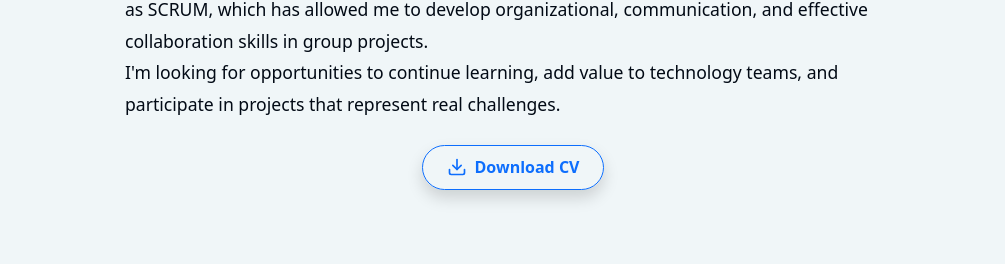
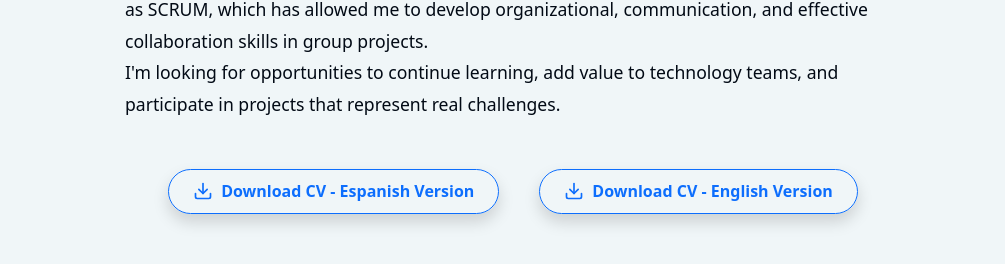
Before and after one commit to LautaroLeall/Portafolio-LLDP, a React (Vite) app: page / in a window 1280 px wide. Shown: the part 1130-1394 px from the top of the page, without its empty margins (127-1132 px from the left). Built offline with nearby package versions, Linux system fonts and the light colour scheme.

Commit message:
Actualizamos About.jsx y .css con nuevos cv

```diff
--- a/src/components/About.jsx
+++ b/src/components/About.jsx
@@ -46,20 +46,37 @@ const About = () => {
             </motion.p>
 
             {/* Botón centrado para descargar el CV */}
+            <motion.div className="d-flex justify-content-center align-items-center container-cv mt-5">
                 <motion.div
-                className="d-flex justify-content-center mt-4"
+                    className="d-flex justify-content-center btn-download align-items-center"
                     initial={{ opacity: 0, y: 20 }}
                     animate={{ opacity: 1, y: 0 }}
                     transition={{ delay: 0.4, duration: 0.6 }}
                 >
                     <a
-                    href="/Lautaro-CV.pdf"
+                        href="/Lautaro-Leal-Del-Prete-Spanish.pdf"
                         download
                         className="btn btn-outline-primary btn-cv shadow d-flex align-items-center gap-2"
                     >
                         <Download size={20} />
-                    Download CV
+                        Download CV - Espanish Version
                     </a>
+                </motion.div>
+                <motion.div
+                    className="d-flex justify-content-center btn-download align-items-center"
+                    initial={{ opacity: 0, y: 20 }}
+                    animate={{ opacity: 1, y: 0 }}
+                    transition={{ delay: 0.4, duration: 0.6 }}
+                >
+                    <a
+                        href="/Lautaro-Leal-Del-Prete-English.pdf"
+                        download
+                        className="btn btn-outline-primary btn-cv shadow d-flex align-items-center gap-2"
+                    >
+                        <Download size={20} />
+                        Download CV - English Version
+                    </a>
+                </motion.div>
             </motion.div>
         </div>
     )
--- a/src/styles/about.css
+++ b/src/styles/about.css
@@ -27,6 +27,10 @@
 }
 
 /* Botón CV */
+.container-cv{
+    gap: 2.5rem;
+}
+
 .btn-cv {
     font-weight: 600;
     padding: 0.6rem 1.5rem;
@@ -40,3 +44,12 @@
     transform: translateY(-2px);
     box-shadow: 0 4px 15px rgba(13, 110, 253, 0.4);
 }
+
+/* RESPONSIVE */
+@media (max-width: 768px) {
+    .container-cv {
+        flex-direction: column;
+        gap: 2rem;
+        margin-top: 2.5rem;
+    }
+}
```
Lines whose indentation alone changed are shown as unchanged.
